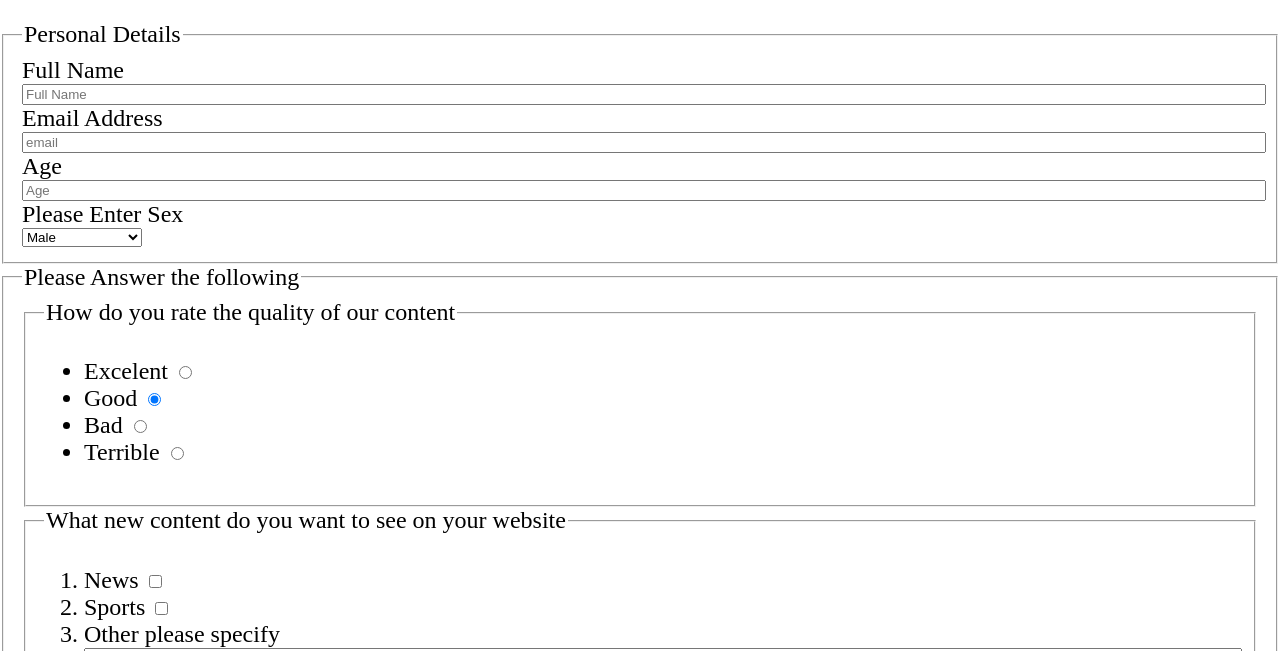
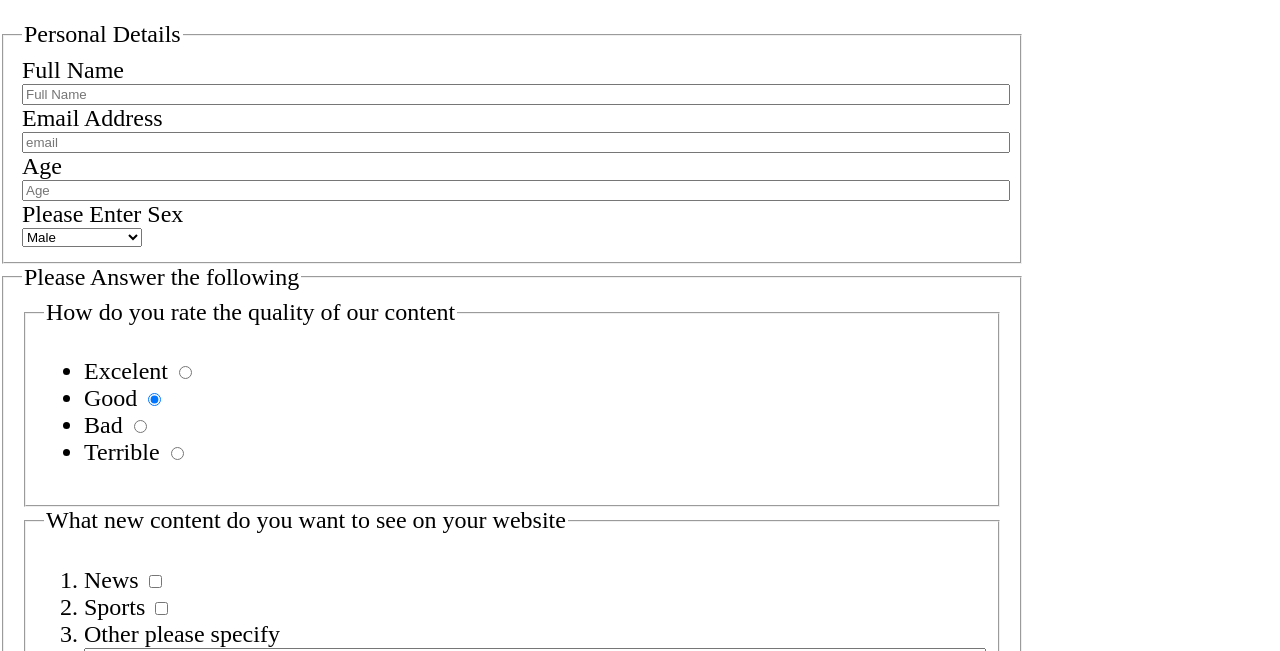
Before and after one commit to godza-kauyani/Godza-Survey, a plain HTML site: page public/index.html in a window 1280 px wide. Shown: the part 149-800 px from the top of the page. Drawn offline with Linux system fonts and the light colour scheme.

Commit message:
form-netlify

```diff
--- a/public/css/styles.css
+++ b/public/css/styles.css
@@ -27,3 +27,6 @@ textarea{
   display:grid;
 
 }
+form{
+  width:80vw;
+}
--- a/public/index.html
+++ b/public/index.html
@@ -12,7 +12,7 @@
 		<p id="description">A survey to find out about your views about our content</p>
 	  </header>
 	  <main>
-		<form id="survey-form" >
+		<form id="survey-form" netlify method="POST" >
 		  <!--My Details-->
 			<fieldset id="personal">
 			  <legend>Personal Details</legend>
```
